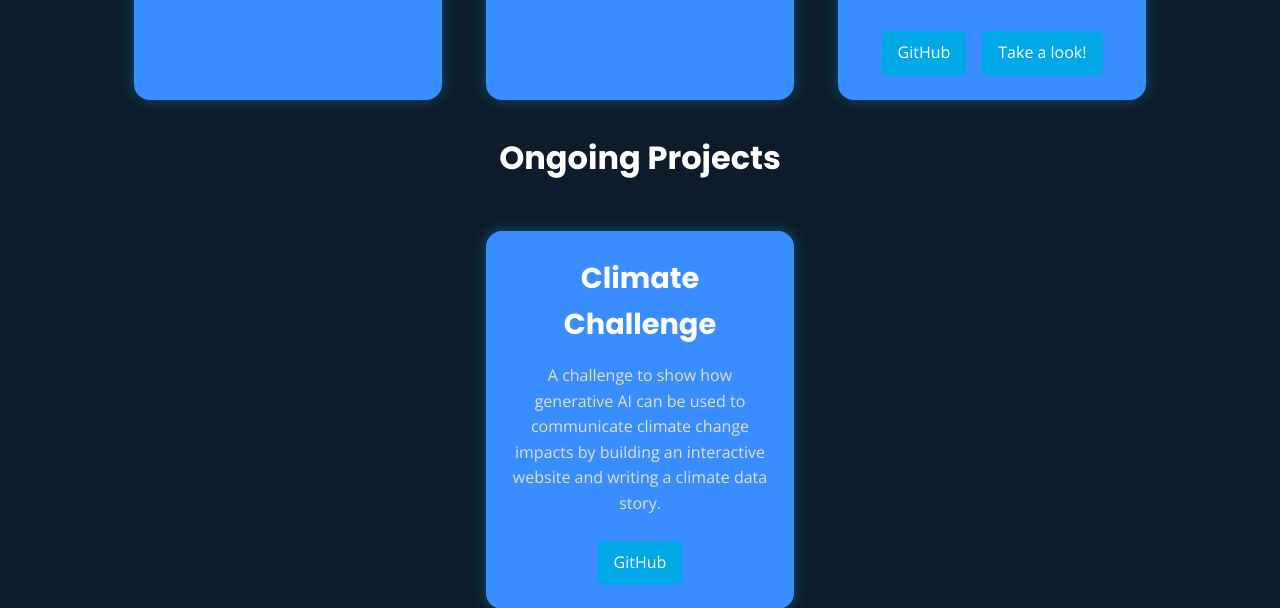
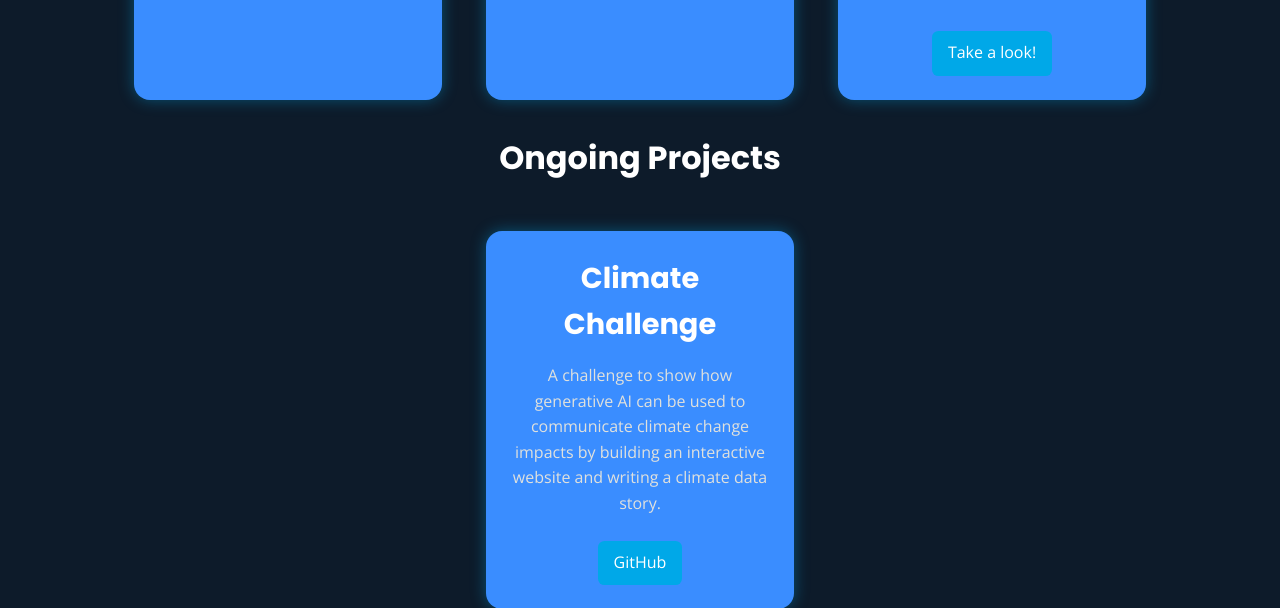
Before and after one commit to Alejandro-fhnw/Alejandro_Scheifele_CV_Web, a Django app: page /projects/ in a window 1280 px wide. Shown: the part 956-1564 px from the top of the page. Run offline with Django 5.2, Linux system fonts and the light colour scheme.

Commit message:
Update projects.html

```diff
--- a/Ale/digital_portfolio/portfolio/templates/projects.html
+++ b/Ale/digital_portfolio/portfolio/templates/projects.html
@@ -34,7 +34,6 @@
             <p>For the company Sabo, we developed a digital twin of an electric monorail system, enabling the simulation and testing of future installations as well as improvements to existing systems directly in the office. This innovative solution provides an efficient way to evaluate optimized system configurations and adjustments before implementing them in the real-world environment.</p>
             <img src="path/to/your/image3.jpg" alt="Matura Project">
             <div class="project-links">
-                <a href="https://github.com/your-project-link" class="project-link">GitHub</a>
                 <a href="{% static 'videos/Diplvideo.mp4' %}" class="project-link">Take a look!</a>
             </div>
         </div>
```
